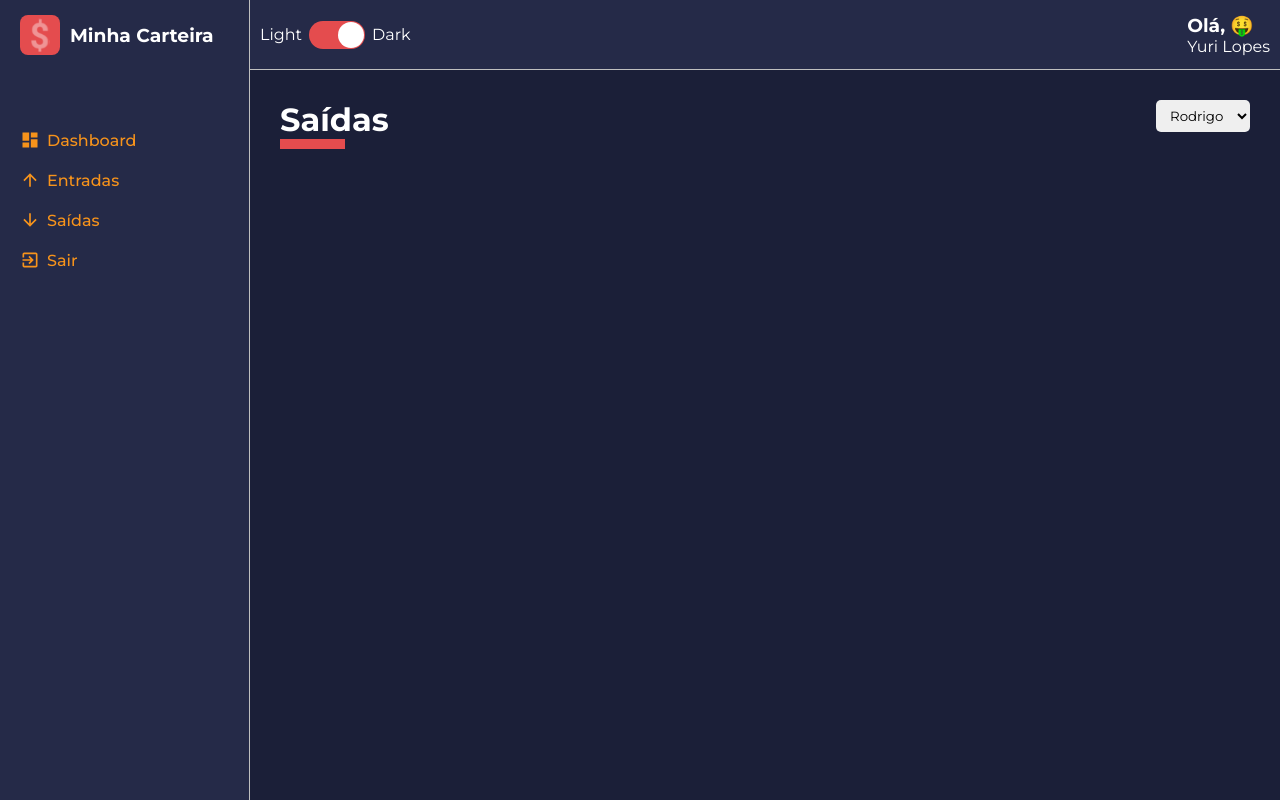
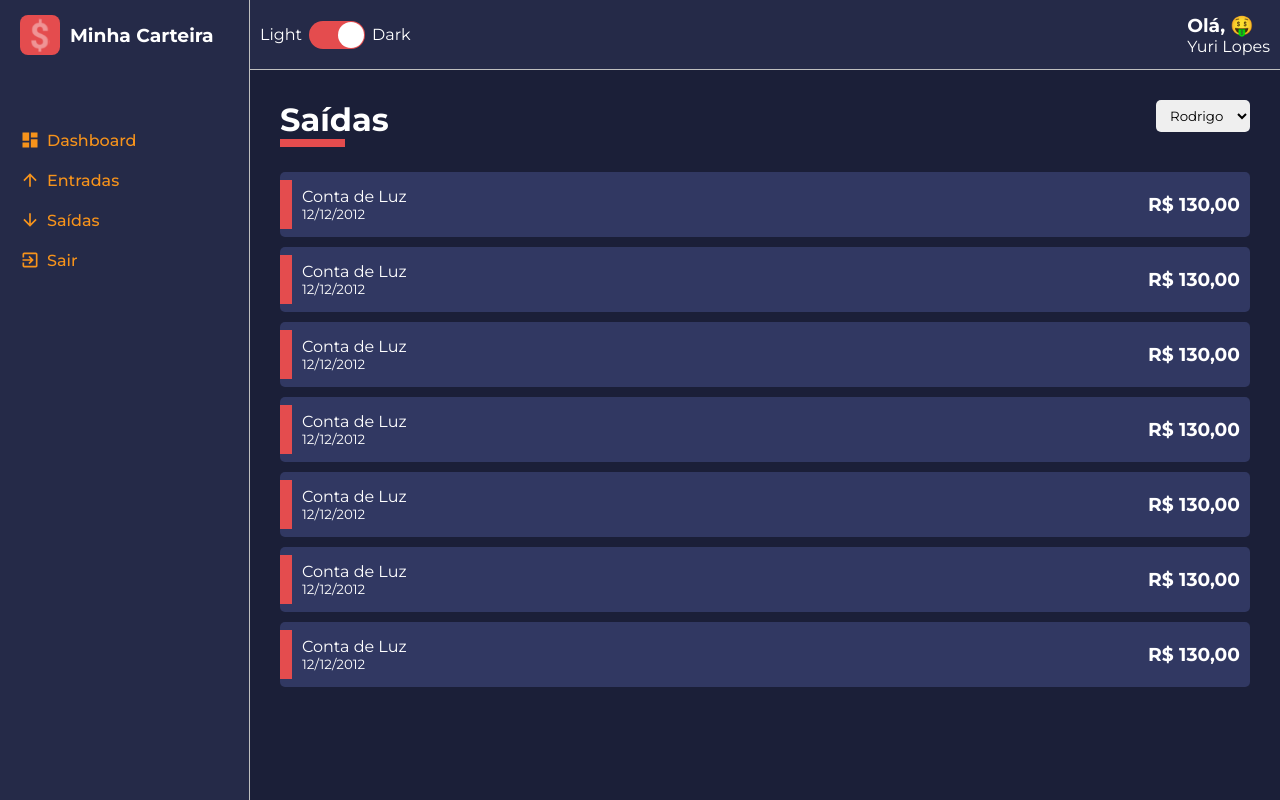
Before and after one commit to YuriLopesM/minha-carteira-dashboard, a React (Create React App) app: page /list/1 in a window 1280 px wide. Built offline with nearby package versions, Linux system fonts and the light colour scheme.

Commit message:
Update lesson 3.10

```diff
--- a/src/components/ContentHeader/styles.ts
+++ b/src/components/ContentHeader/styles.ts
@@ -19,7 +19,7 @@
             content: '';
             display: block;
             width: 65px;
-            border-bottom: 10px solid ${props => props.lineColor}
+            border-bottom: 8px solid ${props => props.lineColor}
         }
     }
 `;
--- /dev/null
+++ b/src/components/HistoryFinanceCard/index.tsx
@@ -0,0 +1,25 @@
+import React from 'react';
+import { Container, Tag } from './styles';
+
+interface IHistoryFinanceCardProps {
+    cardColor: string;
+    tagColor: string;
+    title: string;
+    subtitle: string;
+    amount: string;
+}
+
+const HistoryFinanceCard: React.FC<IHistoryFinanceCardProps> = ({ cardColor, tagColor, title, subtitle, amount }) => {
+    return (
+        <Container color={cardColor}>
+            <Tag color={tagColor}/>
+            <div>
+                <span>{title}</span>
+                <small>{subtitle}</small>
+            </div>
+            <h3>{amount}</h3>
+        </Container>
+    );
+}
+
+export default HistoryFinanceCard;
--- /dev/null
+++ b/src/components/HistoryFinanceCard/styles.ts
@@ -0,0 +1,53 @@
+import styled from 'styled-components';
+
+interface IContainerProps {
+    color: string;
+}
+
+interface ITagProps {
+    color: string;
+}
+
+
+export const Container = styled.li<IContainerProps>`
+    background-color: ${props => props.color};
+    list-style: none;
+    border-radius: 5px;
+
+    margin: 10px 0;
+    padding: 15px 10px;
+
+    display: flex;
+    justify-content: space-between;
+    align-items: center;
+
+    cursor: pointer;
+    transition: all .3s;
+    position: relative;
+
+
+    &:hover{
+        opacity: .7;
+        transform: translateX(10px)
+    }
+
+    > div {
+        display: flex;
+        flex-direction: column;
+        justify-content: space-between;
+
+        padding-left: 12px;
+    }
+
+
+`;
+
+export const Tag = styled.div<ITagProps>`
+    position: absolute;
+    left: 0;
+
+    width: 10px;
+    height: 75%;
+
+    background-color: ${props => props.color}
+`;
--- a/src/pages/List/index.tsx
+++ b/src/pages/List/index.tsx
@@ -2,20 +2,77 @@
 
 import ContentHeader from '../../components/ContentHeader'
 import SelectInput from '../../components/SelectInput'
+import HistoryFinanceCard from '../../components/HistoryFinanceCard'
 
-import { Container } from './styles'
+import { Container, Content } from './styles'
 
 const List: React.FC = () => {
     const options = [
-        {value: 'Rodrigo', label: 'Rodrigo'},
-        {value: 'Rodrigo', label: 'Rodrigo'},
-        {value: 'Rodrigo', label: 'Rodrigo'},
+        { value: 'Rodrigo', label: 'Rodrigo' },
+        { value: 'Rodrigo', label: 'Rodrigo' },
+        { value: 'Rodrigo', label: 'Rodrigo' },
     ]
 
     return (
-        <ContentHeader title="Saídas" lineColor="#E44C4E ">
-            <SelectInput options={options} />
-        </ContentHeader>
+        <Container>
+            <ContentHeader title="Saídas" lineColor="#E44C4E ">
+                <SelectInput options={options} />
+            </ContentHeader>
+
+            <Content>
+                <HistoryFinanceCard
+                cardColor = '#313862'
+                tagColor = '#E44C4E'
+                title="Conta de Luz"
+                subtitle="12/12/2012"
+                amount="R$ 130,00"
+                />
+                <HistoryFinanceCard
+                cardColor = '#313862'
+                tagColor = '#E44C4E'
+                title="Conta de Luz"
+                subtitle="12/12/2012"
+                amount="R$ 130,00"
+                />
+                <HistoryFinanceCard
+                cardColor = '#313862'
+                tagColor = '#E44C4E'
+                title="Conta de Luz"
+                subtitle="12/12/2012"
+                amount="R$ 130,00"
+                />
+                <HistoryFinanceCard
+                cardColor = '#313862'
+                tagColor = '#E44C4E'
+                title="Conta de Luz"
+                subtitle="12/12/2012"
+                amount="R$ 130,00"
+                />
+                <HistoryFinanceCard
+                cardColor = '#313862'
+                tagColor = '#E44C4E'
+                title="Conta de Luz"
+                subtitle="12/12/2012"
+                amount="R$ 130,00"
+                />
+                <HistoryFinanceCard
+                cardColor = '#313862'
+                tagColor = '#E44C4E'
+                title="Conta de Luz"
+                subtitle="12/12/2012"
+                amount="R$ 130,00"
+                />
+                <HistoryFinanceCard
+                cardColor = '#313862'
+                tagColor = '#E44C4E'
+                title="Conta de Luz"
+                subtitle="12/12/2012"
+                amount="R$ 130,00"
+                />
+
+            </Content>
+        </Container>
+
     );
 }
 
--- a/src/pages/List/styles.ts
+++ b/src/pages/List/styles.ts
@@ -3,3 +3,7 @@
 export const Container = styled.div`
 
 `;
+
+export const Content = styled.div`
+
+`;
```
